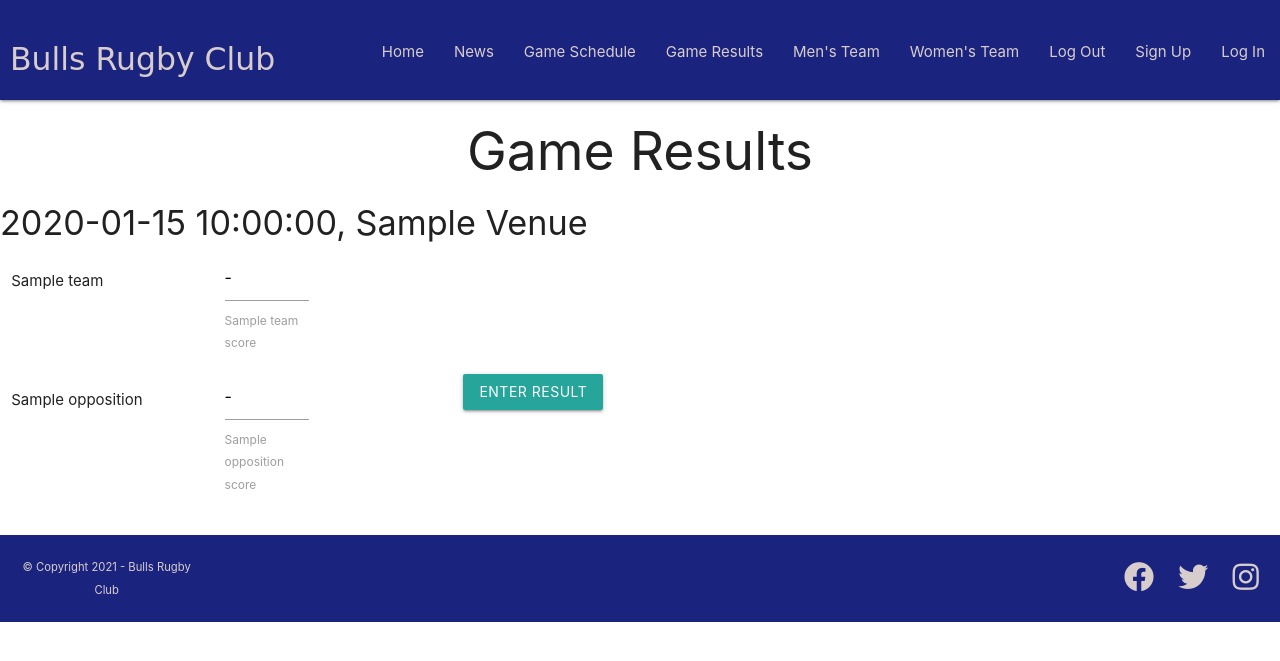
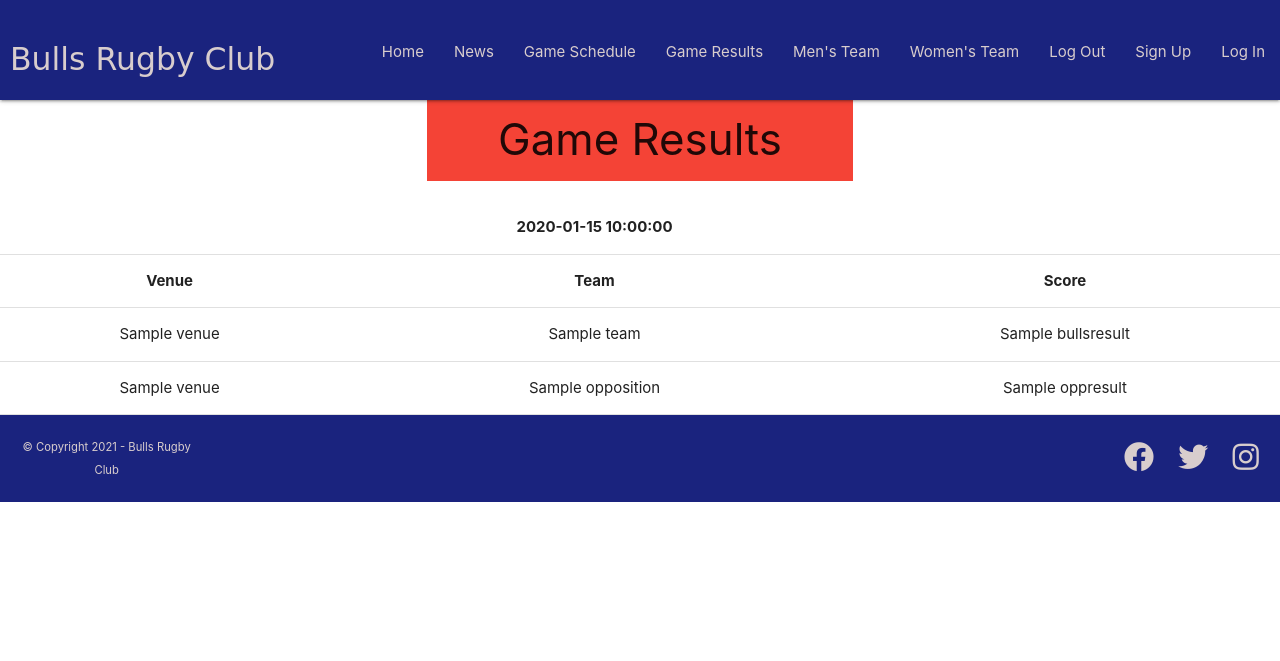
Before and after one commit to TomDillane/bulls_rugby_club, a Flask app: page /gameresult in a window 1280 px wide. Shown: the top 661 px of the page. Run offline with Flask 2, Linux system fonts and the light colour scheme; a database or web service that is not in the repository returns one stand-in record (values such as "Sample title"); some libraries are stand-ins or nearby versions; some web fonts are replaced.

Commit message:
Feat: Put game results in table

```diff
--- a/templates/gameresult.html
+++ b/templates/gameresult.html
@@ -1,38 +1,42 @@
 {% extends "base.html" %}
 {% block content %}
 
-<h2 class="center-align">Game Results</h2>
+<div class="row">
+    <div class="col s10 offset-s1 m4 offset-m4 red  page-heading">
+        <h3 class="center-align">Game Results</h3>
+    </div>
+</div>
 
-<div>
-    {% for story in news %}
+ <table class="centered">
+     {% for story in news %}
+        <thead>
+            <tr>
+              <th></th>
+              <th>{{ story.date }}</th>
+              <th></th>
+          </tr>
+          <tr>
+              <th>Venue</th>
+              <th>Team</th>
+              <th>Score</th>
+          </tr>
+        </thead>
 
-    <h4 class="result-header">{{ story.date }}, {{ story.venue }}</h4>
-    <form>
-        <div class="row">
-            <div class="input-field col s12 m2 ">
-                <span>{{ story.team }}</span>
-            </div>
-            <div class="col s12 m1">
-                <input id="bulls-res" name="bulls-res" type="text" value="-" class="validate" required>
-                <label for="bulls-res">{{ story.team }} score</label>
-            </div>
-        </div>
-        <div class="row">
-            <div class="input-field col s12 m2 ">
-                <span>{{ story.opposition }}</span>
-            </div>
-            <div class="col s12 m1">
-                <input id="opp-res" name="opp-res" type="text" value="-" class="validate" required>
-                <label for="opp-res">{{ story.opposition }} score</label>
-            </div>
-            <div class="row">
-                <div class="col s12 m4 center-align">
-                    <button class="btn waves-effect waves-light" type="submit" name="action">Enter Result</button>
-                </div>
-            </div>
-        </div>
-    </form>
-</div>
+        <tbody>
+          <tr>
+            <td>{{ story.venue }}</td>
+            <td>{{ story.team }}</td>
+            <td>{{ story.bullsresult }}</td>
+          </tr>
+          <tr>
+            <td>{{ story.venue }}</td>
+            <td>{{ story.opposition }}</td>
+            <td>{{ story.oppresult }}</td>
+          </tr>
+
+        </tbody>
+        {% endfor %}
+      </table>
 
 
 
@@ -41,6 +45,4 @@
 
 
 
-
-    {% endfor %}
     {% endblock %}
```
